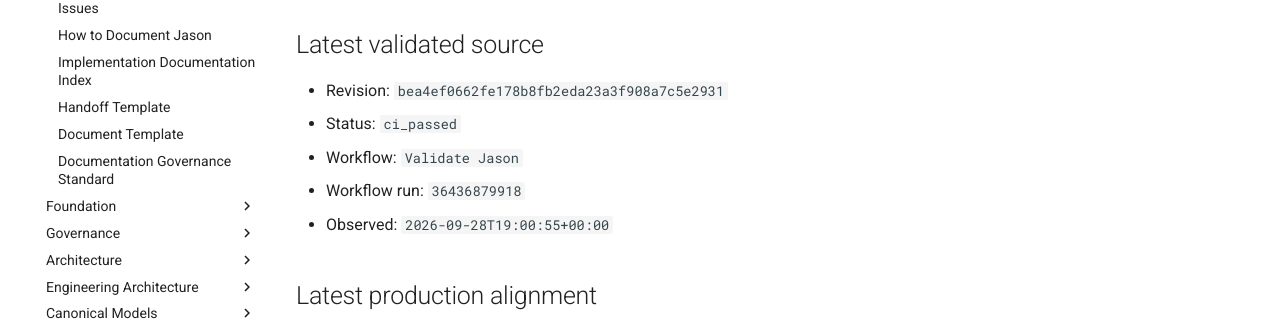
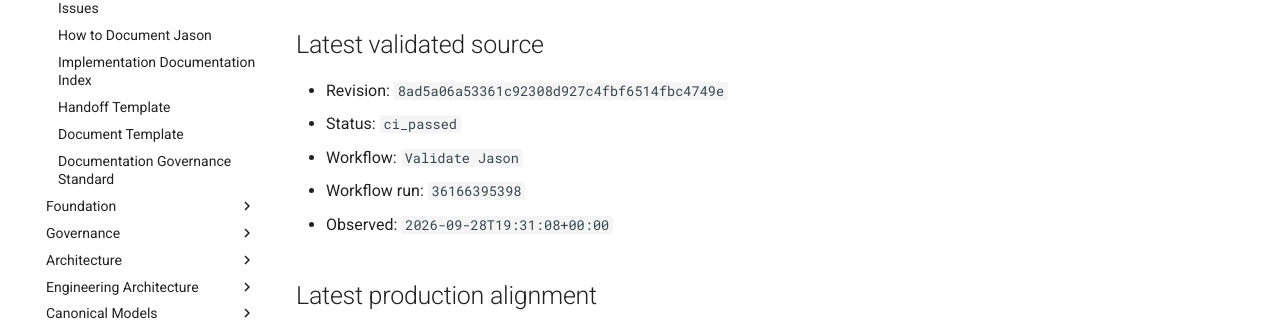
Before and after one commit to al-teamaot-com/jason, an MkDocs documentation site: the page built from docs/control/AUTOMATED-CHANGE-STATE.md, in a window 1280 px wide and 1163 px high. Shown: the part 337-658 px from the top of the window. Built offline with MkDocs 1.6.1 and Material for MkDocs 9.7.7, drawn with Linux system fonts in a browser that asks for light colours; comment, search, counter and statistics services are not loaded.

Commit message:
Reconcile automated documentation state for 8ad5a06a5336

```diff
--- a/docs/control/AUTOMATED-CHANGE-STATE.md
+++ b/docs/control/AUTOMATED-CHANGE-STATE.md
@@ -8,11 +8,11 @@
 
 ## Latest validated source
 
-- Revision: `bea4ef0662fe178b8fb2eda23a3f908a7c5e2931`
+- Revision: `8ad5a06a53361c92308d927c4fbf6514fbc4749e`
 - Status: `ci_passed`
 - Workflow: `Validate Jason`
-- Workflow run: `36436879918`
-- Observed: `2026-09-28T19:00:55+00:00`
+- Workflow run: `36166395398`
+- Observed: `2026-09-28T19:31:08+00:00`
 
 ## Latest production alignment
 
```
Also changed, not shown: docs/control/AUTOMATED-CHANGE-STATE.json (+4 -4 lines).
